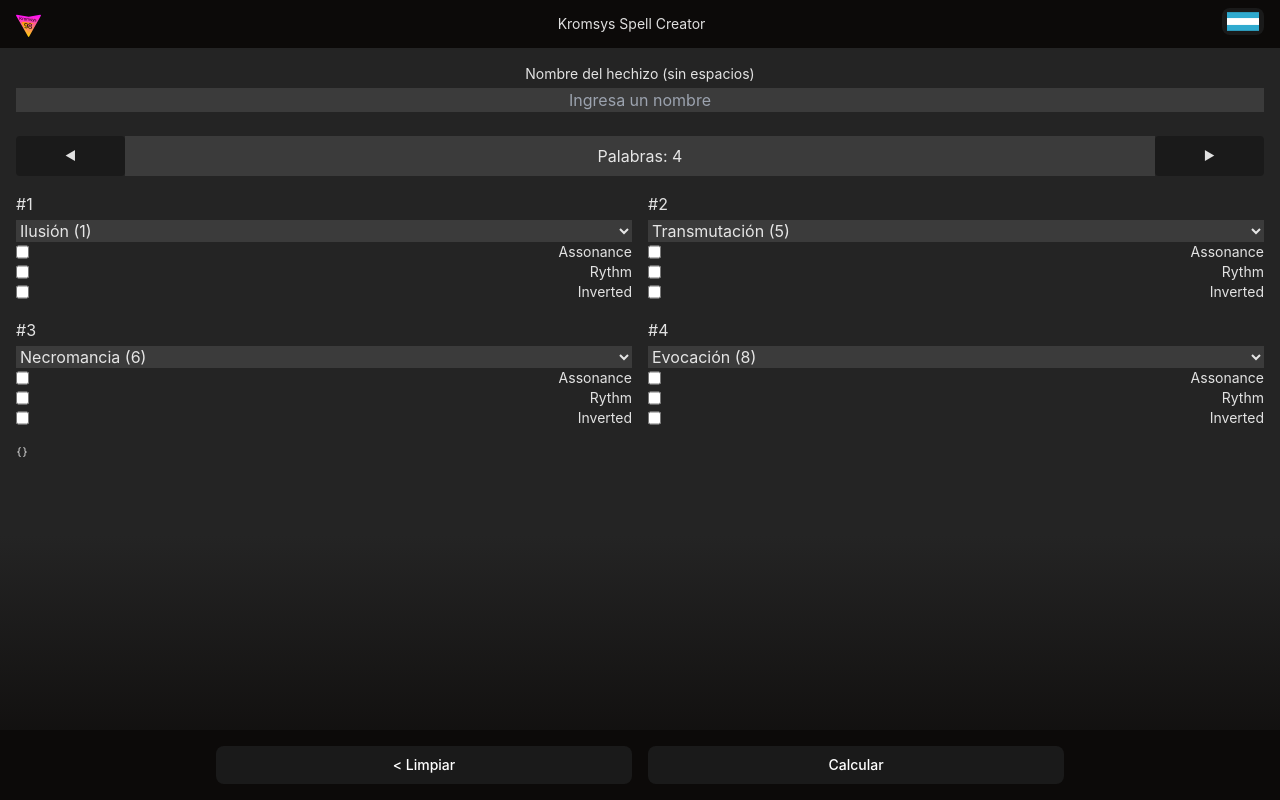
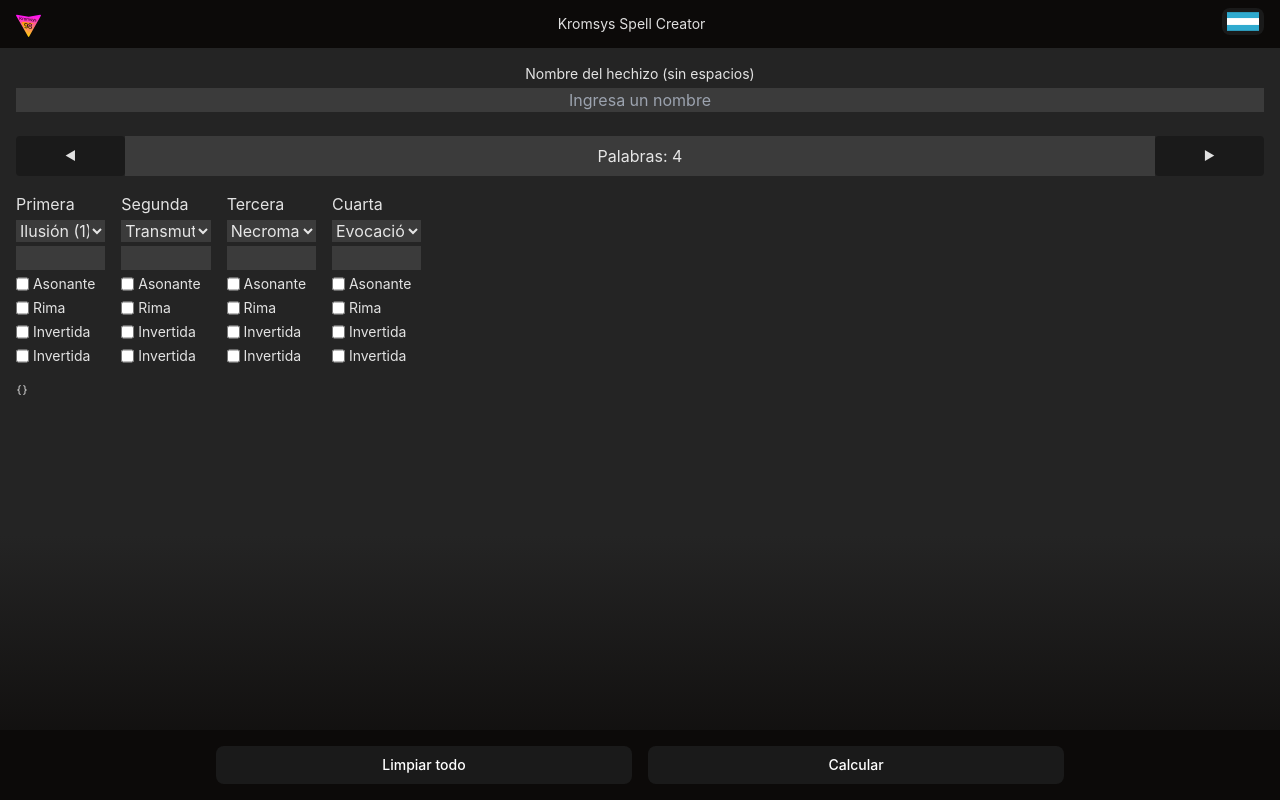
Before and after one commit to sebastianpennino/krom_magic, a React (Vite) app: page / in a window 1280 px wide. Built offline with nearby package versions, Linux system fonts and the light colour scheme.

Commit message:
Added base word implementation, inverted word initial support

```diff
--- a/src/App.tsx
+++ b/src/App.tsx
@@ -16,16 +16,21 @@
 export type AppState = {
   showResults: boolean;
   spellName: string;
-  words: string[];
+  domainWords: string[];
+  detailedWords: string[];
   spellLength: number;
   results: any;
+  invertedWords: boolean[];
+  assonanceWords?: boolean[];
+  rhymingWords?: boolean[];
+  isGracious?: boolean;
 };
 
 export const initialState: AppState = {
   showResults: false,
   spellName: "",
-  words: [
-    PowerWordDomain.ILUSION ,
+  domainWords: [
+    PowerWordDomain.ILUSION,
     PowerWordDomain.TRANSMUTATION,
     PowerWordDomain.NECROMANCY,
     PowerWordDomain.EVOCATION,
@@ -35,8 +40,10 @@
     "",
     "",
   ],
+  detailedWords: Array.from({ length: 12 }, () => ""),
   spellLength: 4,
   results: null,
+  invertedWords: Array.from({ length: 12 }, () => false),
 };
 
 function App() {
@@ -45,7 +52,21 @@
     initialState
   );
 
-  const [choosenLang, setLang] = useState<number>(defaultLang);
+  const resetAllExceptWordCount = () => {
+    dispatch({
+      type: SpellAction.RESET_STATE,
+      payload: initialState,
+    });
+  };
+
+  const updateResults = () => {
+    dispatch({
+      type: SpellAction.UPDATE_RESULTS,
+      payload: chosenLang,
+    });
+  };
+
+  const [chosenLang, setLang] = useState<number>(defaultLang);
 
   return (
     <div className="flex flex-col h-screen">
@@ -58,7 +79,7 @@
           <h1 className="text-sm">Kromsys Spell Creator</h1>
         </div>
         <div className="text-white">
-          <FlagButton toggleFn={setLang} currentValue={choosenLang} />
+          <FlagButton toggleFn={setLang} currentValue={chosenLang} />
         </div>
       </header>
 
@@ -67,44 +88,48 @@
         {!state.showResults ? (
           <InputPage
             state={state}
-            choosenLang={choosenLang}
+            chosenLang={chosenLang}
             dispatch={dispatch}
           />
         ) : (
-          <ResultsPage state={state} choosenLang={choosenLang} />
+          <ResultsPage state={state} chosenLang={chosenLang} />
         )}
       </main>
+
+      {/* <div>
+        {JSON.stringify(state, null, 2)}
+      </div> */}
 
       {/* Footer */}
       <footer className="bg-stone-950 py-4 px-4 flex justify-center sticky bottom-0">
         <button
           className="w-1/2 lg:w-1/3 px-4 py-2 text-white text-sm mr-4"
           onClick={() => {
-            console.log("A");
+            resetAllExceptWordCount();
           }}
         >
-          {["< Limpiar", "< Clean up"][choosenLang]}
+          {["Limpiar todo", "Reset"][chosenLang]}
         </button>
         <button
           className="w-1/2 lg:w-1/3 px-4 py-2 text-white text-sm"
           onClick={() => {
-            const oneIsEmpty = state.words
+            const oneIsEmpty = state.domainWords
               .slice(0, state.spellLength)
               .filter((w) => {
                 return w !== "";
               });
             if (oneIsEmpty.length !== state.spellLength) {
               return alert(
-                "Error: Can't process your request, some words are not selected. All must have a domain selected"
+                [
+                  "Error: falta elegir Palabras",
+                  "Error: Some Words are not selected",
+                ][chosenLang]
               );
             }
-            dispatch({
-              type: SpellAction.UPDATE_RESULTS,
-              payload: choosenLang,
-            });
+            updateResults();
           }}
         >
-          {["Calcular", "Calculate"][choosenLang]}
+          {["Calcular", "Calculate"][chosenLang]}
         </button>
       </footer>
     </div>
--- a/src/app-types/Domains.ts
+++ b/src/app-types/Domains.ts
@@ -14,40 +14,40 @@
 
 export const domainList = [
   {
-    name: ["-Ninguna-", "-None-"],
+    name: ["...", "..."],
     formulaName: '',
   },
   {
-    name: ["Abjuración (3)", "Abjuration"],
+    name: ["Ilusión (1)", "Ilusion (1)"],
+    formulaName: PowerWordDomain.ILUSION,
+  },
+  {
+    name: ["Divinación (2)", "Divination (2)"],
+    formulaName: PowerWordDomain.DIVINATION,
+  },
+  {
+    name: ["Abjuración (3)", "Abjuration (3)"],
     formulaName: PowerWordDomain.ABJURATION,
   },
   {
-    name: ["Conjuración (7)", "Conjuration"],
-    formulaName: PowerWordDomain.CONJURATION,
+    name: ["Encantamiento (4)", "Enchantment (4)"],
+    formulaName: PowerWordDomain.ENCHANTMENT,
   },
   {
-    name: ["Divinación (2)", "Divination"],
-    formulaName: PowerWordDomain.DIVINATION,
+    name: ["Transmutación (5)", "Transmutation (5)"],
+    formulaName: PowerWordDomain.TRANSMUTATION,
   },
   {
-    name: ["Encantamiento (4)", "Enchantment"],
-    formulaName: PowerWordDomain.ENCHANTMENT,
+    name: ["Necromancia (6)", "Necromancy (6)"],
+    formulaName: PowerWordDomain.NECROMANCY,
+  },
+  {
+    name: ["Conjuración (7)", "Conjuration (7)"],
+    formulaName: PowerWordDomain.CONJURATION,
   },
   {
     name: ["Evocación (8)", "Evocation"],
     formulaName: PowerWordDomain.EVOCATION,
-  },
-  {
-    name: ["Ilusión (1)", "Ilusion"],
-    formulaName: PowerWordDomain.ILUSION,
-  },
-  {
-    name: ["Necromancia (6)", "Necromancy"],
-    formulaName: PowerWordDomain.NECROMANCY,
-  },
-  {
-    name: ["Transmutación (5)", "Transmutation"],
-    formulaName: PowerWordDomain.TRANSMUTATION,
   },
 ];
 
--- /dev/null
+++ b/src/components/CheckBox.tsx
@@ -0,0 +1,45 @@
+import { useState } from "react";
+
+type Props = {
+  changeFn?: any;
+  chosenLang: number;
+  defaultChecked: boolean;
+  disabled?: boolean;
+  title: string[];
+  uniqueId: string;
+};
+
+export const CheckBox = ({
+  uniqueId,
+  chosenLang = 0,
+  title = ["titulo", "title"],
+  disabled = false,
+  defaultChecked = false,
+  changeFn,
+}: Props) => {
+  const randomString = (Math.random() + 1).toString(36).substring(7);
+  const name = uniqueId ? uniqueId : randomString;
+
+  const [internValue, setValue] = useState<boolean>(defaultChecked);
+
+  const onChange = (e: React.ChangeEvent<HTMLInputElement>) => {
+    const boolVal = Boolean(e.target.value);
+    setValue(boolVal);
+    if (changeFn && typeof changeFn === "function") {
+      changeFn(boolVal);
+    }
+  };
+
+  return (
+    <label className="flex mt-1">
+      <input
+        type="checkbox"
+        name={name}
+        defaultChecked={internValue}
+        disabled={disabled}
+        onChange={(e) => onChange(e)}
+      />
+      {title && <span className="text-sm">&nbsp;{title[chosenLang]}</span>}
+    </label>
+  );
+};
--- a/src/components/FakeNumericInput.tsx
+++ b/src/components/FakeNumericInput.tsx
@@ -14,6 +14,7 @@
   changeFn,
   value,
 }: Props) => {
+
   const decrement = () => {
     if (value > min) {
       changeFn(value - 1);
--- a/src/components/TextInput.tsx
+++ b/src/components/TextInput.tsx
@@ -1,31 +1,52 @@
 import { useState } from "react";
 import { removeNonLettersHyphensUnderscores, toCamelCase } from "../utils";
 
+type Props = {
+  title?: [string, string];
+  placeholder?: [string, string];
+  chosenLang: number;
+  initialValue?: string;
+  disabled?: boolean;
+  centered?: boolean;
+  value: string;
+  changeFn?: any;
+};
+
 export const TextInput = ({
-  title = ["Nombre del hechizo (sin espacios)", "Spell Name (no spaces)"],
-  placeholder = ["Ingresa un nombre", "Enter your spell name"],
+  title,
+  placeholder,
   chosenLang = 0,
   initialValue = "",
   disabled = false,
   value = "",
-}) => {
+  centered = false,
+  changeFn,
+}: Props) => {
+  const randomString = (Math.random() + 1).toString(36).substring(7);
   const [internValue, setValue] = useState<string>(initialValue);
-  const id = toCamelCase(title[chosenLang]);
+  const id = toCamelCase((title && title[chosenLang]) || randomString);
 
   const onChange = (e: React.ChangeEvent<HTMLInputElement>) => {
     setValue(removeNonLettersHyphensUnderscores(e.target.value || ""));
+    if (changeFn && typeof changeFn === "function") {
+      changeFn(e.target.value || "");
+    }
   };
 
   return (
     <>
-      <label htmlFor={id} className="text-sm">
-        <span className="block text-center">{title[chosenLang]}</span>
-      </label>
+      {title && title[chosenLang] && (
+        <label htmlFor={id} className="text-sm">
+          <span className={`block ${centered ? "text-center" : ""}`}>
+            {title[chosenLang]}
+          </span>
+        </label>
+      )}
       <input
         id={id}
         type="text"
-        className="block w-full mt-1 text-center"
-        placeholder={placeholder[chosenLang]}
+        className={`pl-1 pr-1 w-full mt-1 ${centered ? "text-center" : ""}`}
+        placeholder={(placeholder && placeholder[chosenLang]) || ""}
         onChange={(e) => onChange(e)}
         value={internValue || value}
         disabled={disabled}
--- a/src/compositions/InputPage.tsx
+++ b/src/compositions/InputPage.tsx
@@ -6,20 +6,43 @@
 import { FakeNumericInput } from "../components/FakeNumericInput";
 import { useEffect } from "react";
 import { calculatePower } from "../utils/calculatePower";
+import { CheckBox } from "../components/CheckBox";
 
 type Props = {
   state: AppState;
-  choosenLang: number;
+  chosenLang: number;
   spellName?: string;
   dispatch: any;
 };
 
 // The input page lets you make choices to create the spell
-export const InputPage = ({ state, choosenLang, dispatch }: Props) => {
+export const InputPage = ({ state, chosenLang, dispatch }: Props) => {
+  // Word Domain
   const changeDomain = (newValue: any, position: number) => {
     dispatch({
       type: SpellAction.CHANGE_DOMAIN,
       payload: { val: newValue, pos: position },
+    });
+  };
+  // Word
+  const changeWord = (newValue: any, position: number) => {
+    dispatch({
+      type: SpellAction.CHANGE_WORD,
+      payload: { val: newValue, pos: position },
+    });
+  };
+
+  const changeInverted = (newValue: any, position: number) => {
+    dispatch({
+      type: SpellAction.SWITCH_POLARITY,
+      payload: { val: newValue, pos: position },
+    });
+  };
+
+  const changeSpellName = (newValue: any) => {
+    dispatch({
+      type: SpellAction.CHANGE_NAME,
+      payload: newValue,
     });
   };
 
@@ -30,79 +53,107 @@
     });
   };
 
-  const offSet = [0, 2, 4, 6, 8, 10];
   const spellLengthArray = Array.from({ length: state.spellLength });
 
-  // Split the array into chunks of a specified size
-  const chunkArray = (arr: any[], size: number) => {
-    const chunkedArray = [];
-    for (let i = 0; i < arr.length; i += size) {
-      chunkedArray.push(arr.slice(i, i + size));
-    }
-    return chunkedArray;
+  const calculateColSpan = (i: number, len: number) => {
+    const totalColumns = 12;
+    const mod = [len % 4, len % 3, len % 2]; // 0-3, 0-2, 0-1
+    const isLastRow = [len - i <= mod[0], len - i <= mod[1], len - i <= mod[2]];
+    const lgCols = isLastRow[0] ? totalColumns / mod[0] : 3; // default: 4 columns
+    const mdCols = isLastRow[1] ? totalColumns / mod[1] : 4; // default: 3 columns
+    const smCols = isLastRow[2] ? totalColumns / mod[2] : 6; // default: 2 columns
+
+    return `col-span-${smCols} md:col-span-${mdCols} lg:col-span-${lgCols}`;
   };
-  const chunksOfTwo = chunkArray(spellLengthArray, 2);
 
-  /*
-  useEffect(() => {
-    calculatePower(choosenLang, [], state.words, state.spellLength);
-  }, [choosenLang, state.words, state.spellLength]);
-  */
+  const wordOrderList = [
+    ["Primera", "First"],
+    ["Segunda", "Second"],
+    ["Tercera", "Third"],
+    ["Cuarta", "Fourth"],
+    ["Quinta", "Fifth"],
+    ["Sexta", "Sixth"],
+    ["Séptima", "Seventh"],
+    ["Octava", "Eighth"],
+    ["Novena", "Ninth"],
+    ["Décima", "Tenth"],
+    ["Undécima", "Eleventh"],
+    ["Duodécima", "Twelfth"],
+  ];
 
   return (
     <>
       <div>
-        <TextInput chosenLang={choosenLang} value={state.spellName} />
+        <TextInput
+          title={[
+            "Nombre del hechizo (sin espacios)",
+            "Spell Name (no spaces)",
+          ]}
+          placeholder={["Ingresa un nombre", "Enter your spell name"]}
+          chosenLang={chosenLang}
+          value={state.spellName}
+          changeFn={(w: any) => changeSpellName(w)}
+          centered
+        />
       </div>
       <div className="flex space-x-4">
         <FakeNumericInput
-          title={["Palabras:", "Words:"][choosenLang]}
+          title={["Palabras:", "Words:"][chosenLang]}
           changeFn={changeSpellLength}
           value={state.spellLength}
           min={1}
-          max={9}
+          max={12}
         />
       </div>
-      {chunksOfTwo.map((chunk, i) => (
-        <div key={i} className="flex space-x-4">
-          {chunk.map((_unused: any, innerIndex: number) => (
-            <div
-              key={innerIndex}
-              className={chunk.length > 1 ? `w-1/${chunk.length}` : "w-full"}
-            >
-              <div>
+      <div className="grid grid-cols-12 gap-4 mt-4">
+        {spellLengthArray.map((_el, i) => (
+          <div key={i} className={calculateColSpan(i, spellLengthArray.length)}>
             <Dropdown
-                  key={innerIndex + offSet[i] + 1}
-                  title={[
-                    `#${innerIndex + offSet[i] + 1}`,
-                    `#${innerIndex + offSet[i] + 1}`,
-                  ]}
+              key={i + 1}
+              title={wordOrderList[i]}
               options={domainList}
-                  chosenLang={choosenLang}
-                  changeFn={(newValue: any) =>
-                    changeDomain(newValue, innerIndex + offSet[i])
-                  }
-                  selection={state.words[innerIndex + offSet[i]]}
+              chosenLang={chosenLang}
+              changeFn={(newValue: any) => changeDomain(newValue, i)}
+              selection={state.domainWords[i]}
               disabled={state.showResults}
             />
-              </div>
-              <label className="flex justify-between">
-                <input type="checkbox" name="subscribe" value="assonance" />{" "}
-                <span className="text-sm">Assonance</span>
+            <TextInput
+              chosenLang={chosenLang}
+              value={state.detailedWords[i]}
+              changeFn={(newValue: any) => changeWord(newValue, i)}
+            />
+            <label className="flex mt-1">
+              <input type="checkbox" name="assonance" value="assonance" />{" "}
+              <span className="text-sm">
+                &nbsp;{["Asonante", "Assonant"][chosenLang]}
+              </span>
             </label>
-              <label className="flex justify-between">
-                <input type="checkbox" name="subscribe" value="rythm" />
-                <span className="text-sm">Rythm</span>
+            <label className="flex mt-1">
+              <input type="checkbox" name="rythm" value="rythm" />
+              <span className="text-sm">
+                &nbsp;{["Rima", "Rythm"][chosenLang]}
+              </span>
             </label>
-              <label className="flex justify-between">
-                <input type="checkbox" name="subscribe" value="inverted" />
-                <span className="text-sm">Inverted</span>
+            <label className="flex mt-1">
+              <input
+                type="checkbox"
+                name="inverted"
+                defaultChecked={state.invertedWords[i]}
+              />
+              <span className="text-sm">
+                &nbsp;{["Invertida", "Inverted"][chosenLang]}
+              </span>
             </label>
+            <CheckBox
+              chosenLang={chosenLang}
+              uniqueId={`inverted-${i}`}
+              defaultChecked={state.invertedWords[i]}
+              changeFn={(newValue: any) => changeInverted(newValue, i)}
+              title={["Invertida", "Inverted"]}
+            />
           </div>
         ))}
       </div>
-      ))}
-
       <div className="flex justify-center mt-4">
         <div className="w-full">
           <small style={{ fontSize: "10px" }}>
--- a/src/compositions/ResultPage.tsx
+++ b/src/compositions/ResultPage.tsx
@@ -1,10 +1,10 @@
 type Props = {
   state: any;
-  choosenLang: number;
+  chosenLang: number;
 };
 
 // The result page shows all the choices made in the previous screen
-export const ResultsPage = ({ state, choosenLang }: Props) => {
+export const ResultsPage = ({ state, chosenLang }: Props) => {
   return (
     <div className="flex space-x-4">
       <div className="w-full text-center bg-neutral-600 text-xl">ZZZ</div>
--- a/src/reducers/spellReducer.ts
+++ b/src/reducers/spellReducer.ts
@@ -2,9 +2,13 @@
 import { calculatePower } from "../utils/calculatePower";
 
 export enum SpellAction {
+  CHANGE_WORD = "CHANGE_WORD",
   CHANGE_DOMAIN = "CHANGE_DOMAIN",
+  CHANGE_NAME = "CHANGE_NAME",
   CHANGE_LENGTH = "CHANGE_LENGTH",
   UPDATE_RESULTS = "UPDATE_RESULTS",
+  RESET_STATE = "RESET_STATE",
+  SWITCH_POLARITY = "SWITCH_POLARITY"
 }
 
 export type ValidSpellAction = (typeof SpellAction)[keyof typeof SpellAction];
@@ -16,16 +20,52 @@
 
 export function spellReducer(state: AppState, action: AppAction) {
   switch (action.type) {
+    case SpellAction.RESET_STATE: {
+      return {
+        ...action.payload,
+        spellLength: state.spellLength,
+      };
+    }
+    case SpellAction.CHANGE_WORD: {
+      const position = parseInt(action.payload?.pos, 10);
+      const value = action.payload?.val || "";
+
+      const newDetailedWords = [...state.detailedWords];
+      newDetailedWords[position] = value;
+
+      return {
+        ...state,
+        detailedWords: newDetailedWords,
+      };
+    }
     case SpellAction.CHANGE_DOMAIN: {
       const position = parseInt(action.payload?.pos, 10);
       const value = action.payload?.val || "";
 
-      const newWords = [...state.words];
-      newWords[position] = value;
+      const newDomainWords = [...state.domainWords];
+      newDomainWords[position] = value;
 
       return {
         ...state,
-        words: newWords,
+        domainWords: newDomainWords,
+      };
+    }
+    case SpellAction.SWITCH_POLARITY: {
+      const position = parseInt(action.payload?.pos, 10);
+      const value = Boolean(action.payload?.val);
+
+      const newInvertedWords = [...state.invertedWords];
+      newInvertedWords[position] = value;
+
+      return {
+        ...state,
+        invertedWords: newInvertedWords,
+      };
+    }
+    case SpellAction.CHANGE_NAME: {
+      return {
+        ...state,
+        spellName: action.payload,
       };
     }
     case SpellAction.CHANGE_LENGTH: {
@@ -37,8 +77,14 @@
     case SpellAction.UPDATE_RESULTS: {
       return {
         ...state,
-        results: calculatePower(action.payload, [], state.words, state.spellLength)
-      }
+        results: calculatePower(
+          action.payload,
+          state.detailedWords.slice(0, state.spellLength),
+          state.domainWords.slice(0, state.spellLength),
+          state.spellLength,
+          state.invertedWords.slice(0, state.spellLength),
+        ),
+      };
     }
   }
   throw Error("Unknown action: " + action.type);
```
Also changed, not shown: src/app-types/PowerRules.ts (+57 -44 lines), src/app-types/Species.ts (deleted, +0 -48 lines), src/utils/calculatePower.ts (+28 -5 lines). Lines whose indentation alone changed are shown as unchanged.
